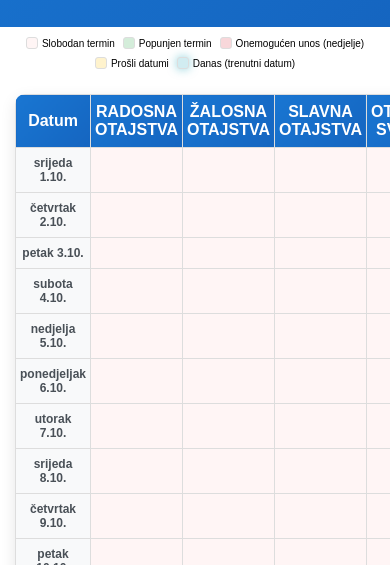
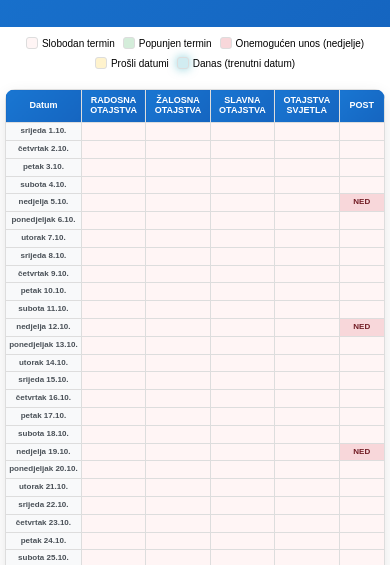
Before and after one commit to peromarca/molitva_krunice, a plain HTML site: page index.html in a window 390 px wide. Shown: the part 259-824 px from the top of the page. Drawn offline with nearby package versions, Linux system fonts and the light colour scheme; no server answers.

Commit message:
sitnice2

```diff
--- a/style.css
+++ b/style.css
@@ -312,16 +312,51 @@ td {
    }
 
    .table-container {
-      padding: 15px;
+      padding: 10px 5px;
+      overflow-x: visible;
    }
 
    table {
-      font-size: 12px;
+      font-size: 9px;
+      width: 100%;
+      table-layout: fixed;
    }
 
    th,
    td {
-      padding: 8px 4px;
+      padding: 4px 2px;
+      font-size: 8px;
+      line-height: 1.1;
+      word-wrap: break-word;
+      hyphens: auto;
+   }
+
+   th {
+      font-size: 9px;
+      padding: 6px 2px;
+   }
+
+   .date-cell {
+      font-size: 8px;
+      width: 15%;
+   }
+
+   /* Kolone za otajstva */
+   th:nth-child(2),
+   td:nth-child(2),
+   th:nth-child(3),
+   td:nth-child(3),
+   th:nth-child(4),
+   td:nth-child(4),
+   th:nth-child(5),
+   td:nth-child(5) {
+      width: 17%;
+   }
+
+   /* POST kolona */
+   th:nth-child(6),
+   td:nth-child(6) {
+      width: 12%;
    }
 
    .legend {
```
